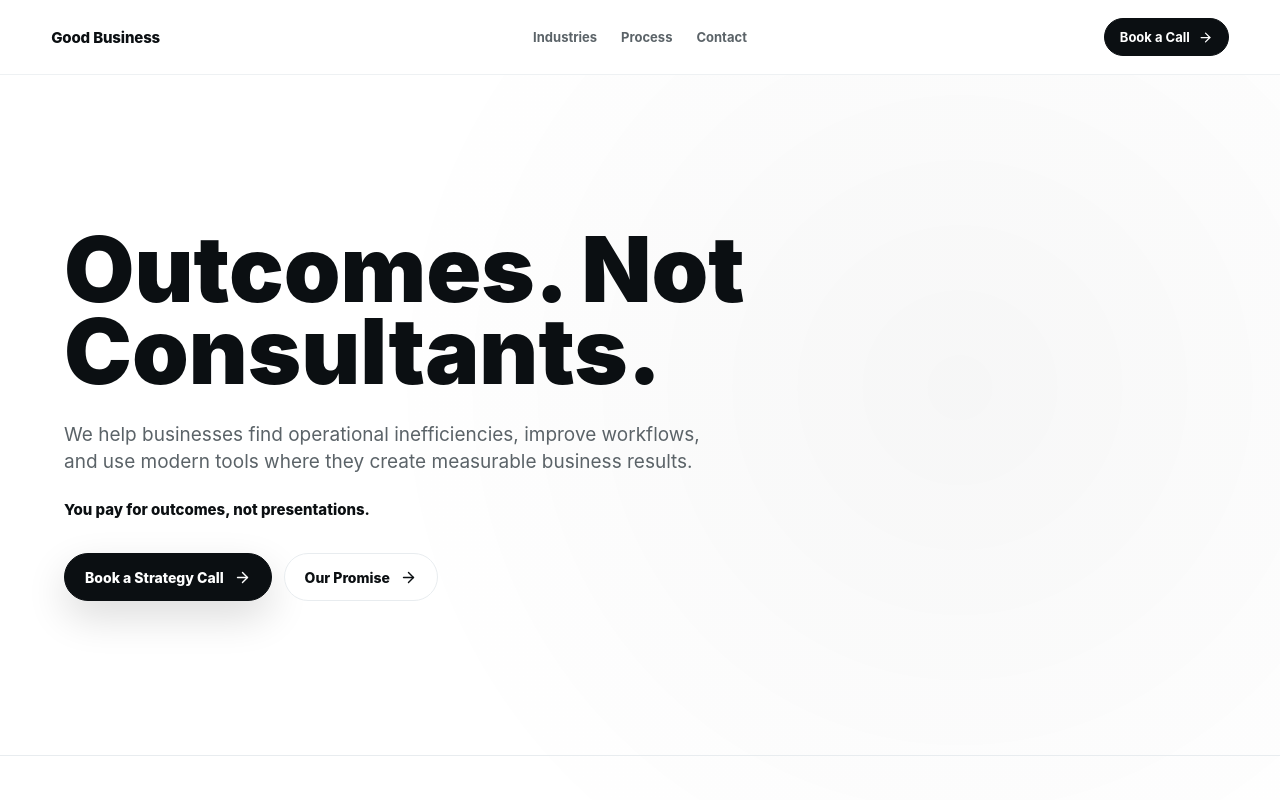
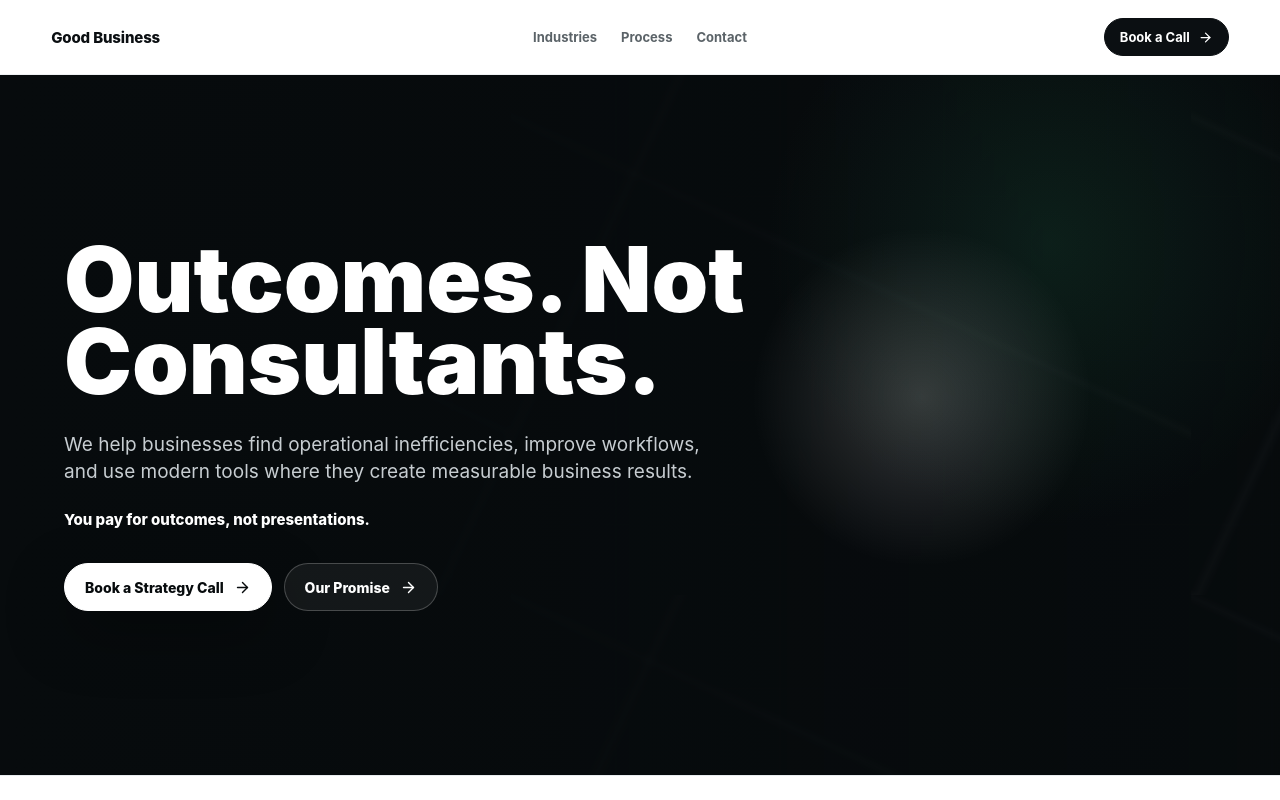
Before and after one commit to briantraudt/goodbusiness, a Next.js app: page / in a window 1280 px wide. Shown: the top 800 px of the page. Built offline with nearby package versions, Linux system fonts and the light colour scheme.

Commit message:
Reverse hero with subtle motion backdrop

```diff
--- a/app/globals.css
+++ b/app/globals.css
@@ -576,6 +576,16 @@ a {
   to {
     opacity: 1;
     transform: translateY(0);
+  }
+}
+
+@keyframes operational-drift {
+  from {
+    background-position: 0 0, 0 0, 0 0, 0 0;
+  }
+
+  to {
+    background-position: 760px 0, -680px 0, 164px 0, 0 164px;
   }
 }
 
@@ -2114,6 +2124,10 @@ a {
     scroll-behavior: auto !important;
     transition-duration: 1ms !important;
   }
+
+  .quiet-hero::before {
+    animation: none;
+  }
 }
 
 @media (max-width: 1180px) {
@@ -2731,20 +2745,52 @@ a {
 
 /* Quiet Good Business landing page */
 .quiet-home {
-  background:
-    radial-gradient(circle at 75% 16%, rgba(9, 14, 18, 0.035), transparent 26%),
-    #fff;
+  background: #fff;
 }
 
 .quiet-hero {
+  position: relative;
+  isolation: isolate;
+  overflow: hidden;
   display: grid;
   grid-template-columns: 1fr;
   gap: 0;
   align-items: center;
-  max-width: 1480px;
-  min-height: min(680px, calc(100vh - 72px));
-  margin: 0 auto;
-  padding: clamp(70px, 8vw, 112px) clamp(20px, 5vw, 72px);
+  max-width: none;
+  min-height: min(700px, calc(100vh - 72px));
+  margin: 0;
+  padding: clamp(76px, 8vw, 118px) clamp(20px, 5vw, 72px);
+  background: #070b0d;
+  color: #fff;
+}
+
+.quiet-hero::before,
+.quiet-hero::after {
+  content: "";
+  position: absolute;
+  inset: 0;
+  z-index: -2;
+  pointer-events: none;
+}
+
+.quiet-hero::before {
+  opacity: 0.42;
+  background:
+    linear-gradient(115deg, transparent 0 48%, rgba(255, 255, 255, 0.16) 49%, transparent 50% 100%),
+    linear-gradient(25deg, transparent 0 54%, rgba(255, 255, 255, 0.12) 55%, transparent 56% 100%),
+    repeating-linear-gradient(90deg, transparent 0 82px, rgba(255, 255, 255, 0.055) 83px, transparent 84px),
+    repeating-linear-gradient(0deg, transparent 0 82px, rgba(255, 255, 255, 0.04) 83px, transparent 84px);
+  background-size: 760px 520px, 680px 480px, 164px 164px, 164px 164px;
+  transform: translate3d(0, 0, 0);
+  animation: operational-drift 24s linear infinite;
+}
+
+.quiet-hero::after {
+  z-index: -1;
+  background:
+    radial-gradient(circle at 72% 46%, rgba(255, 255, 255, 0.18), transparent 17%),
+    radial-gradient(circle at 82% 24%, rgba(35, 111, 79, 0.2), transparent 24%),
+    linear-gradient(90deg, #070b0d 0%, rgba(7, 11, 13, 0.94) 42%, rgba(7, 11, 13, 0.7) 100%);
 }
 
 .quiet-hero-copy {
@@ -2768,7 +2814,7 @@ a {
 .quiet-hero-copy > p:not(.brand-promise) {
   max-width: 650px;
   margin: 28px 0 0;
-  color: var(--muted);
+  color: #c7cdd1;
   font-size: clamp(19px, 1.45vw, 23px);
   line-height: 1.46;
 }
@@ -2776,9 +2822,23 @@ a {
 .brand-promise {
   display: inline-flex;
   margin: 24px 0 0;
-  color: var(--ink);
+  color: #fff;
   font-size: 15px;
   font-weight: 850;
+}
+
+.quiet-hero .button-dark {
+  border-color: #fff;
+  background: #fff;
+  color: #070b0d;
+  box-shadow: 0 22px 60px rgba(0, 0, 0, 0.35);
+}
+
+.quiet-hero .button-light {
+  border-color: rgba(255, 255, 255, 0.22);
+  background: rgba(255, 255, 255, 0.055);
+  color: #fff;
+  backdrop-filter: blur(14px);
 }
 
 .outcome-signal {
```
